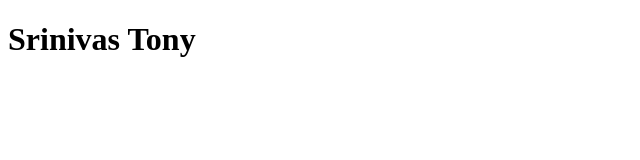
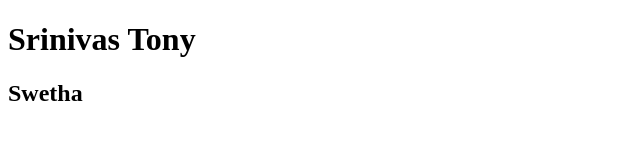
Before and after one commit to srinivaspolishetty/UIsite, a plain HTML site: page index.html in a window 1280 px wide. Shown: the whole page, without its empty margins (0-640 px from the left). Drawn offline with Linux system fonts and the light colour scheme.

Commit message:
PL from GD
PL from GD

```diff
--- a/index.html
+++ b/index.html
@@ -5,5 +5,6 @@
 </head>
 <body>
 <h1>Srinivas Tony</h1>
+<h2>Swetha</h2>
 </body>
 </html>
```
